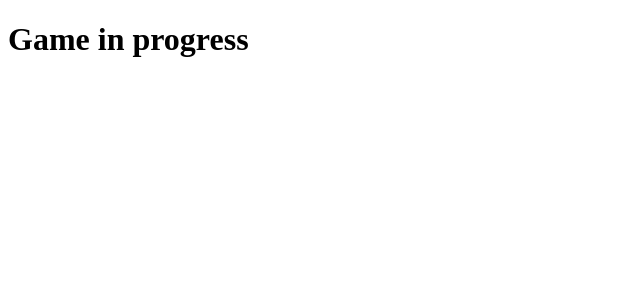
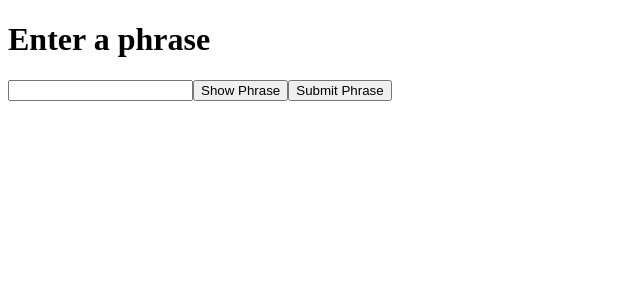
Before and after one commit to RyanWillDev/reactman, a React (Create React App) app: page / in a window 1280 px wide. Both pictures are taken after a click on the button "Start Game". Shown: the top 300 px of the page, without its empty margins (0-640 px from the left). Built offline with nearby package versions, Linux system fonts and the light colour scheme; the HTML template or start-up script is replaced by a standard one.

Commit message:
Step 5
Next we will render the empty slots that will make up our gameboard and
lay the foundation for displaying them as users make correct guesses.

```diff
--- a/src/Gameboard.jsx
+++ b/src/Gameboard.jsx
@@ -1,9 +1,24 @@
 import React from 'react';
 
+import PhraseModal from './PhraseModal';
+
+
 export default class Gameboard extends React.Component {
+  constructor() {
+    super();
+
+    this.state = {
+      phrase: '',
+    };
+  }
+
+  setPhrase = (phrase) => {
+    this.setState({ phrase });
+  }
+
   render() {
     return (
-      <h1>Game in progress</h1>
+      <PhraseModal setPhrase={this.setPhrase} />
     );
   }
 }
--- /dev/null
+++ b/src/PhraseModal.jsx
@@ -0,0 +1,34 @@
+import React from 'react';
+
+import { Btn } from './Btn';
+
+export default class PhraseModal extends React.Component {
+  constructor(props) {
+    super();
+
+    this.state = {
+      visible: false,
+      phrase: ''
+    };
+
+  }
+
+  togglePhraseVisibility = () => {
+    this.setState({ visible: !this.state.visible });
+  }
+
+  updatePhrase = (event) => {
+    this.setState({ phrase: event.target.value });
+  }
+
+  render() {
+    return (
+      <div>
+        <h1>Enter a phrase</h1>
+        <input onChange={this.updatePhrase} value={this.state.phrase} type={this.state.visible ? 'text' : 'password' } />
+        <Btn clickHandler={this.togglePhraseVisibility} buttonText={this.state.visible ? 'Hide Phrase' : 'Show Phrase'} />
+        <Btn clickHandler={() => { this.props.setPhrase(this.state.phrase) }} buttonText="Submit Phrase" />
+      </div>
+    );
+  }
+}
```
Also changed, not shown: 1 other file (tests, documents, lock files or other folders).
